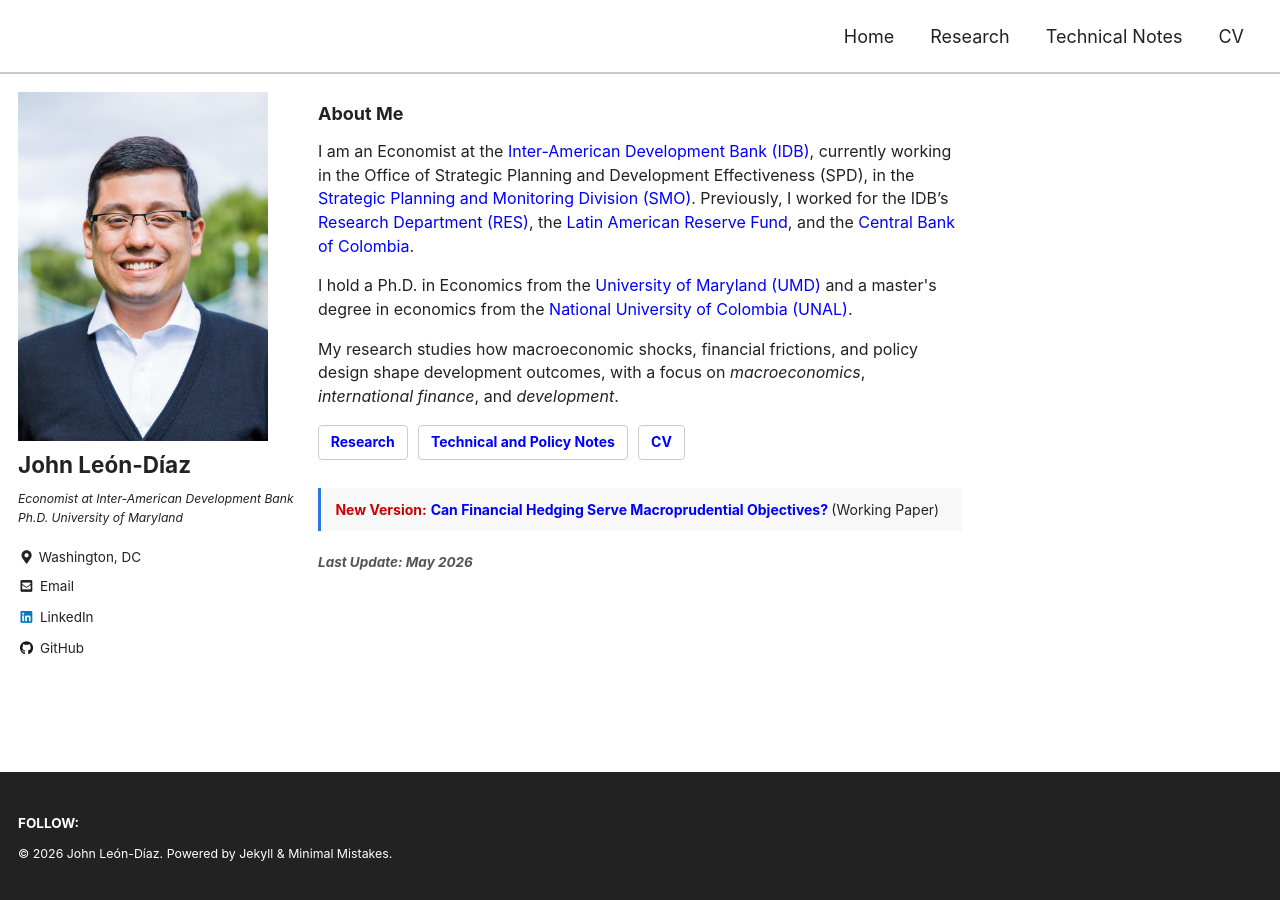
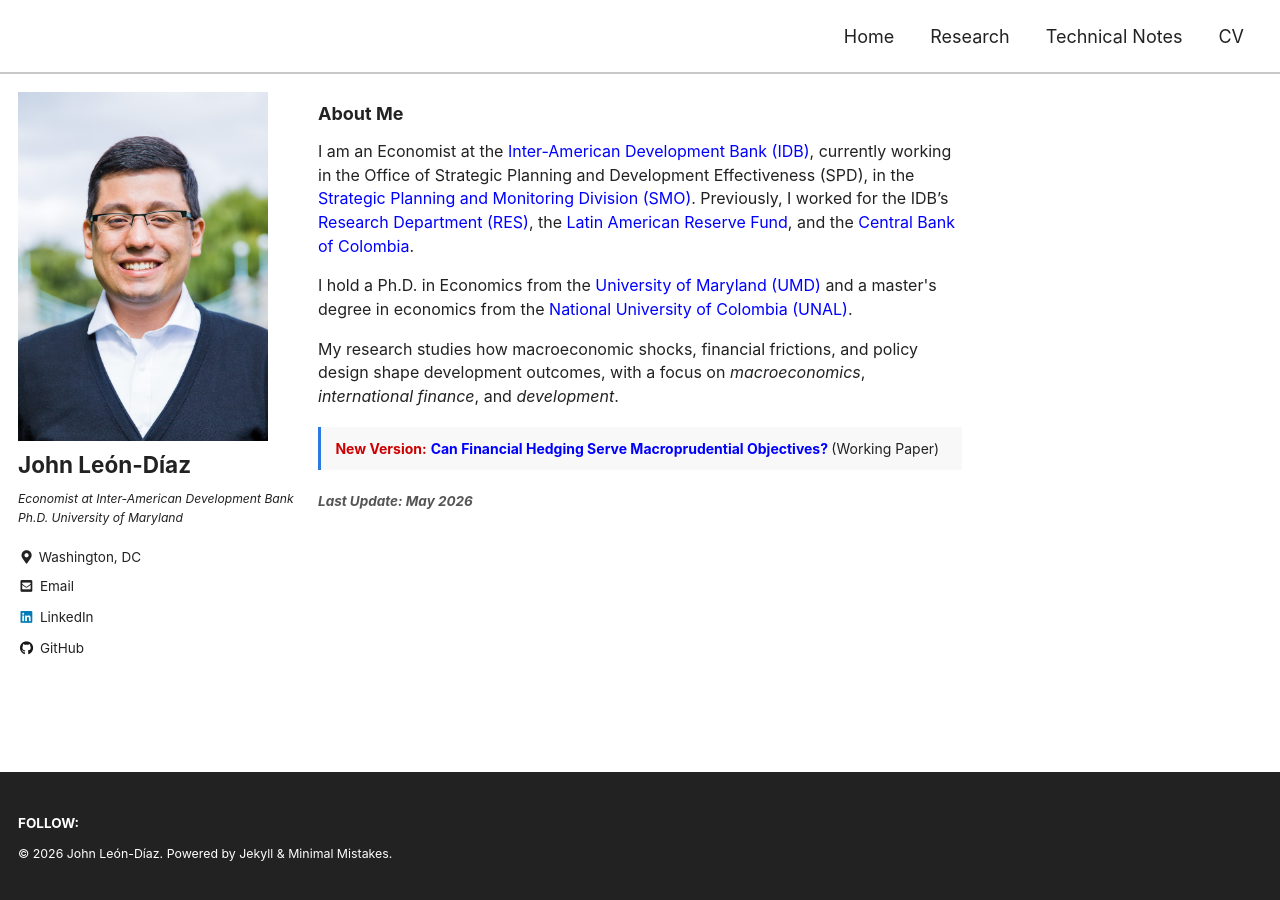
Before and after one commit to jleondia/jleondia.github.io, a Jekyll site: the page built from _pages/home.md, in a window 1280 px wide. Built offline with Jekyll 4.4.1, drawn with Linux system fonts in a browser that asks for light colours; cached includes are drawn as plain includes; part of the change alters nothing that is shown.

Commit message:
Remove home buttons from homepage
Removed home buttons section from the homepage.

```diff
--- a/_pages/home.md
+++ b/_pages/home.md
@@ -24,27 +24,6 @@ comments: false
     font-size: 18px !important;
     margin-top: 0.5rem;
     margin-bottom: 0.55rem;
-  }
-
-  body .archive .home-buttons {
-    margin-top: 0.9rem;
-    margin-bottom: 1.2rem;
-  }
-
-  body .archive .home-buttons a {
-    display: inline-block;
-    font-size: 14px !important;
-    font-weight: 700;
-    padding: 0.35rem 0.65rem;
-    margin-right: 0.35rem;
-    margin-bottom: 0.35rem;
-    border: 1px solid #cccccc;
-    border-radius: 4px;
-    text-decoration: none;
-  }
-
-  body .archive .home-buttons a:hover {
-    text-decoration: underline;
   }
 
   body .archive .featured-update {
@@ -111,12 +90,6 @@ comments: false
   </p>
 </div>
 
-<div class="home-buttons">
-  <a href="/research/">Research</a>
-  <a href="/technical_notes/">Technical and Policy Notes</a>
-  <a href="/files/CV_JLEON.pdf">CV</a>
-</div>
-
 <div class="featured-update">
   <span class="update-label">New Version:</span>
   <a href="https://papers.ssrn.com/sol3/papers.cfm?abstract_id=6685279" target="_blank" rel="noopener noreferrer">
```
